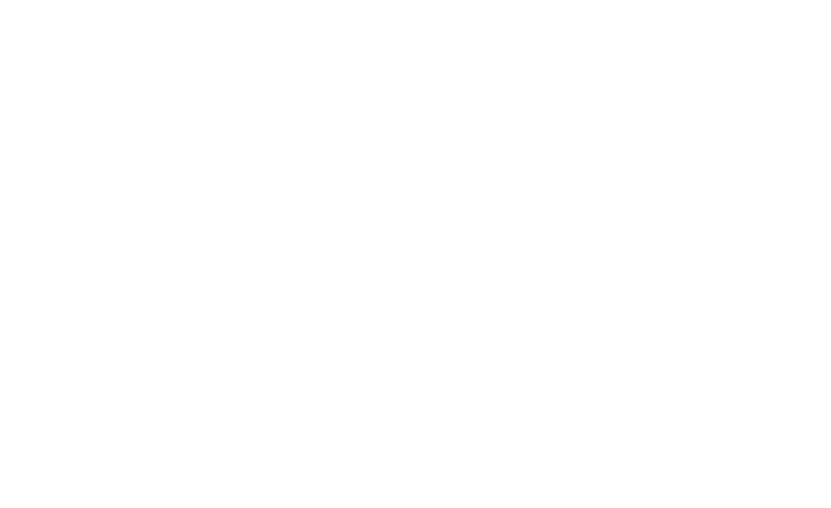
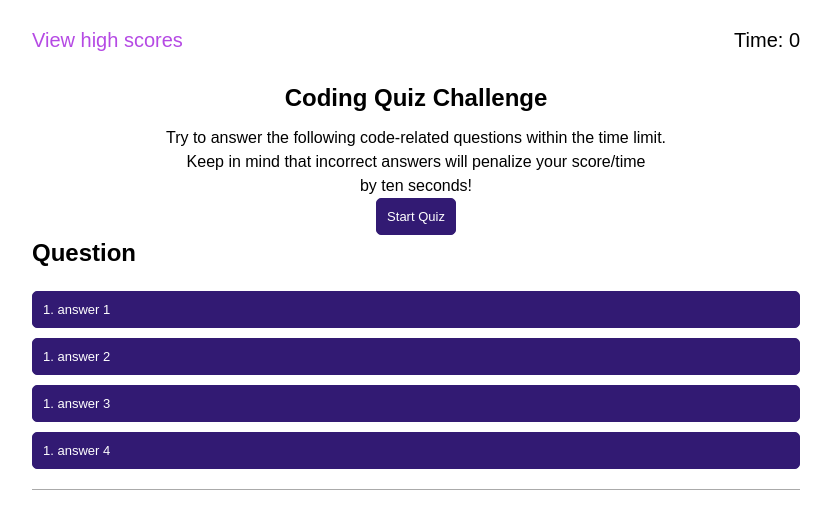
Before and after one commit to Derimarg/code-quiz, a plain HTML site: page index.html in a window 1280 px wide. Shown: the whole page, without its empty margins (224-1055 px from the left). Drawn offline with Linux system fonts and the light colour scheme.

Commit message:
initial design

```diff
--- a/index.html
+++ b/index.html
@@ -10,7 +10,31 @@
 </head>
 
 <body>
+    <header>
+        <div class="score"><a id="score">View high scores</a></div>
+        <div id="time" class="time">Time: 0</div>
+    </header>
 
+    <section id="start" class="container-start">
+        <h1>Coding Quiz Challenge</h1>
+        <p>
+            Try to answer the following code-related questions within the time limit.<br>
+            Keep in mind that incorrect answers will penalize your score/time<br>
+            by ten seconds!
+        </p>
+        <div><button>Start Quiz</button></div>
+    </section>
+
+    <section id="questions" class="hiddend">
+        <h1 id="question">Question</h1>
+        <div id="answers" class="answers-grid">
+            <button>1. answer 1</button>
+            <button>1. answer 2</button>
+            <button>1. answer 3</button>
+            <button>1. answer 4</button>
+        </div>
+        <h2 id=""></h2>
+    </section>
 
     <script src="./resources/js/script.js"></script>
 </body>
--- a/resources/css/style.css
+++ b/resources/css/style.css
@@ -0,0 +1,91 @@
+* {
+    margin: 0;
+    padding: 0;
+    box-sizing: border-box;
+  }
+
+  :root {
+    --primary-color: rgb(50,26,115);
+    --secondary-color: rgb(181,74,228);
+    --border-hover-color: rgb(122,104,162);
+    --tertiary-color: #aaaaaa;
+    --white-color: #ffffff;
+    --correct-color: #6b8e23;
+  }
+
+  body {
+      font-family: Arial, Helvetica, sans-serif;
+      line-height: 1.5;
+      width: 60%;
+      margin: 0 auto;
+  }
+
+  a {
+      text-decoration: none;
+  }
+
+  .container-start, h2 {
+      text-align: center;
+  }
+
+  header {
+      display: flex;
+      flex-wrap: wrap;
+      justify-content: space-between;
+      margin: 25px 0;
+  }
+
+  .score a, .time {
+      font-size: 20px;
+  }
+
+  .score a {
+      color: var(--secondary-color);
+      cursor: pointer;
+  }
+
+  .score a:hover {
+      color: var(--primary-color);
+  }
+
+  h1 {
+      margin-bottom: 10px;
+  }
+
+  h2 {
+      color: var(--tertiary-color);
+      border-top: 1px solid var(--tertiary-color);
+      margin: 20px 0;
+      font-style: italic;
+  }
+
+  button {
+      font-family: Arial, Helvetica, sans-serif;
+      border: 1px solid var(--primary-color);
+      width: auto;
+      overflow: visible;
+      padding: 10px;
+      background-color: var(--primary-color);
+      border-radius: 5px;
+      font-size:small;
+      margin: 0;
+      color: var(--white-color);
+      cursor: pointer;
+      font-weight: normal;
+      text-align: left;
+}
+
+button:hover {
+    background-color: var(--secondary-color);
+    border-color: var(--border-hover-color);
+}
+
+.hidded {
+    display: none;
+}
+
+.answers-grid {
+    display: grid;
+    gap: 10px;
+    margin: 20px 0;
+}
```
